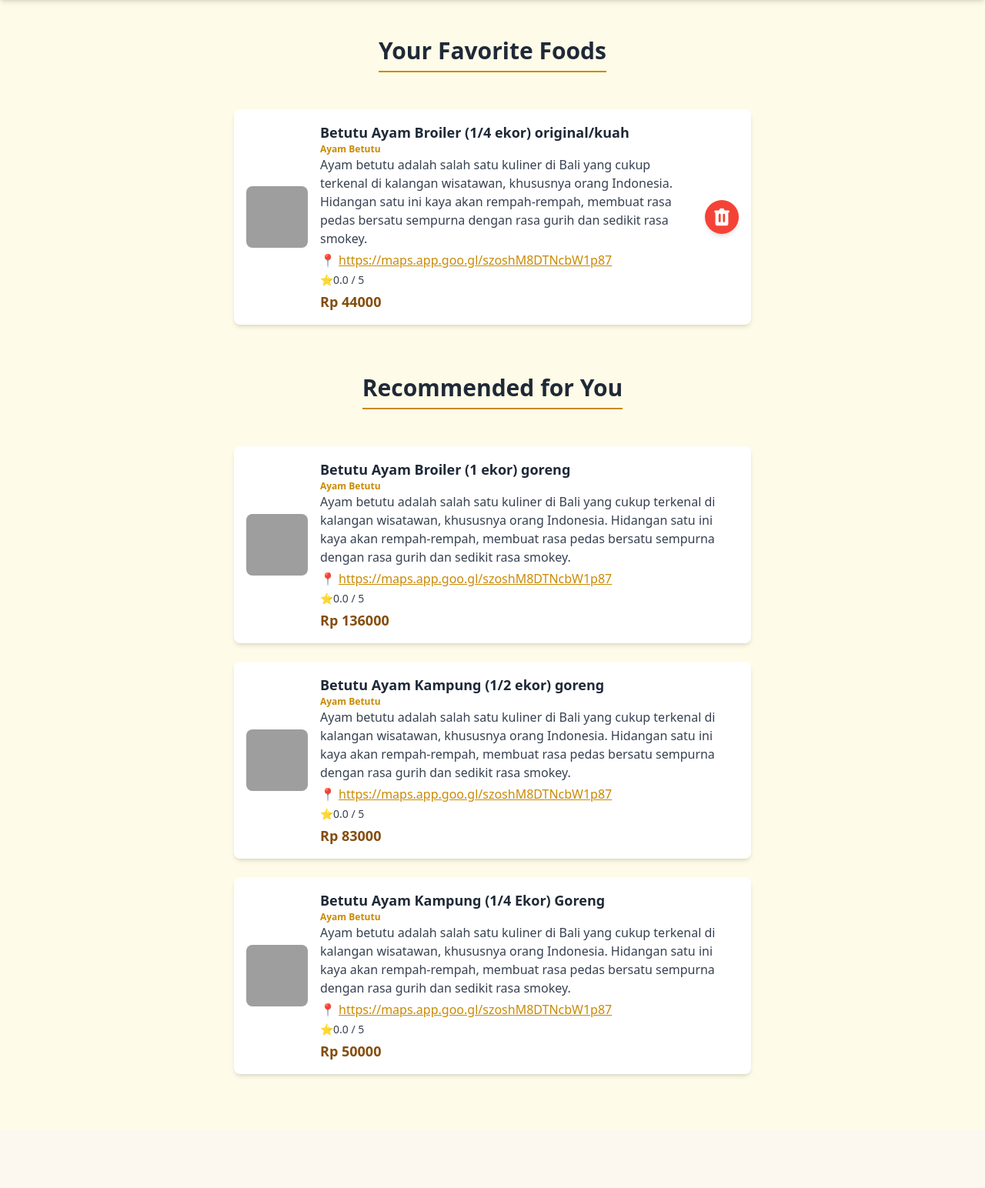
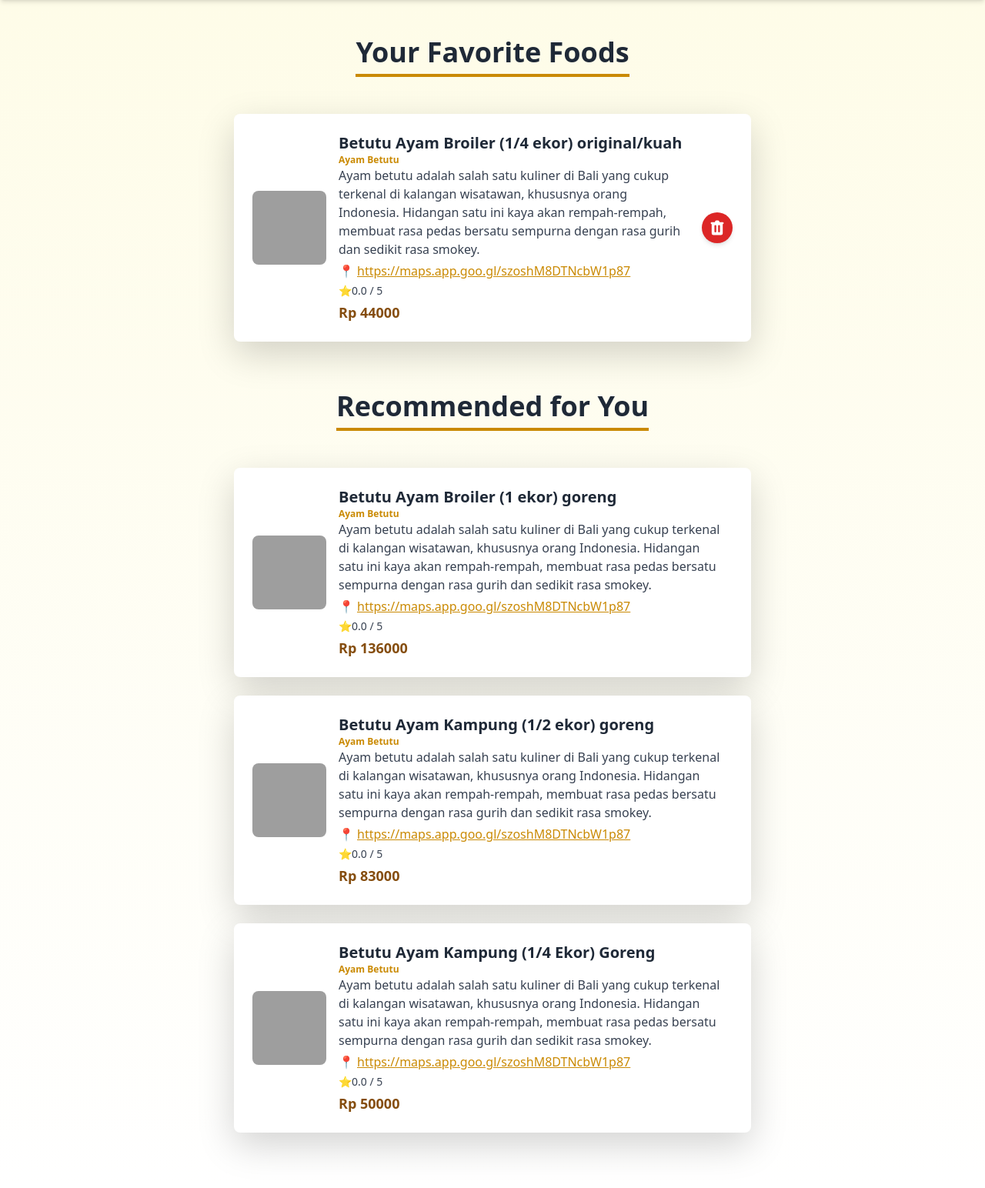
Before and after one commit to PBPC06/Dinepasar, a Django app: page /favorite/ in a window 1280 px wide. Shown: the part 64-1608 px from the top of the page at 77% size. Before the commit the page ends 1465 px from the top, so only its background shows below. Run offline with Django 5.2, Linux system fonts and the light colour scheme; a user stored in the database is signed in; data comes from the database, SQL or seed files in the repository; tables that the repository leaves empty hold one stand-in row (values such as "Sample post"); parts of the project's set-up code (start-up, migrations or seed data) failed here and were passed over; some libraries are stand-ins or nearby versions; grey boxes are pictures that could not be loaded.

Commit message:
new interface

```diff
--- a/favorite/templates/favorite/favorite_list.html
+++ b/favorite/templates/favorite/favorite_list.html
@@ -3,17 +3,17 @@
 
 {% block content %}
 {% include 'navbar.html' %}
-<div class="min-h-screen flex flex-col items-center justify-start py-5 bg-yellow-50">
-    <h2 class="text-3xl font-bold text-gray-800 mb-6 animate-fade-in border-b-2 border-yellow-600 pb-2">Your Favorite Foods</h2>
+<div class="min-h-screen flex flex-col items-center justify-start py-5 bg-gradient-to-b from-yellow-50 to-yellow-20">
+    <h2 class="text-4xl font-bold text-gray-800 mb-6 animate-fade-in border-b-4 border-yellow-600 pb-2">Your Favorite Foods</h2>
 
     <!-- Favorite Foods List -->
     <div class="mt-4 max-w-2xl w-full">
         {% for favorite in favorites %}
-            <div class="flex items-center justify-between bg-white rounded-lg shadow-md p-3 mb-4 transition-transform transform hover:scale-105 hover:shadow-lg animate-slide-up">
-                <img src="{{ favorite.food.gambar }}" alt="{{ favorite.food.nama_makanan }}" class="h-20 w-20 object-cover rounded-lg transition-transform transform hover:scale-110">
+            <div class="flex items-center justify-between bg-white rounded-lg shadow-lg p-4 mb-6 transition-transform transform hover:scale-105 hover:shadow-xl animate-slide-up">
+                <img src="{{ favorite.food.gambar }}" alt="{{ favorite.food.nama_makanan }}" class="h-24 w-24 object-cover rounded-lg transition-transform transform hover:scale-110">
 
                 <div class="flex-1 mx-3">
-                    <h3 class="font-bold text-lg text-gray-800">{{ favorite.food.nama_makanan }}</h3>
+                    <h3 class="font-bold text-xl text-gray-800">{{ favorite.food.nama_makanan }}</h3>
                     <p class="text-xs font-semibold text-yellow-600">{{ favorite.food.kategori }}</p>
                     <p class="text-gray-700 mb-1">{{ favorite.food.deskripsi }}</p>
                     <div class="flex items-center mb-1">
@@ -28,31 +28,31 @@
 
                 <form action="{% url 'favorite:delete_favorite' favorite.id %}" method="post" class="flex items-center">
                     {% csrf_token %}
-                    <button type="submit" class="bg-[#F44336] hover:bg-[#D32F2F] text-white rounded-full p-2 transition duration-300 shadow-md">
+                    <button type="submit" class="bg-red-600 hover:bg-red-700 text-white rounded-full p-2 transition duration-300 shadow-md">
                         <!-- Trash Can Icon -->
-                        <svg xmlns="http://www.w3.org/2000/svg" class="h-7 w-7" viewBox="0 0 20 20" fill="currentColor">
+                        <svg xmlns="http://www.w3.org/2000/svg" class="h-6 w-6" viewBox="0 0 20 20" fill="currentColor">
                             <path fill-rule="evenodd" d="M9 2a1 1 0 00-.894.553L7.382 4H4a1 1 0 000 2v10a2 2 0 002 2h8a2 2 0 002-2V6a1 1 0 100-2h-3.382l-.724-1.447A1 1 0 0011 2H9zM7 8a1 1 0 012 0v6a1 1 0 11-2 0V8zm5-1a1 1 0 00-1 1v6a1 1 0 102 0V8a1 1 0 00-1-1z" clip-rule="evenodd" />
                         </svg>
                     </button>
                 </form>
             </div>
         {% empty %}
-            <div class="text-center">
-                <img src="{% static 'images/notfound.png' %}" alt="Not Found" class="mb-4 h-40 w-40 object-cover mx-auto">
-                <p class="text-gray-500">No favorites yet!</p>
+            <div class="flex flex-col items-center justify-center bg-yellow-50 border border-yellow-200 rounded-lg p-5 mb-6 shadow-md">
+                <p class="text-gray-500 text-lg font-semibold">No favorites yet!</p>
+                <p class="text-gray-400 text-sm mt-1">Explore our menu and add some delicious dishes to your favorites.</p>
             </div>
         {% endfor %}
     </div>
 
     <!-- Recommended Foods Section -->
-    <h3 class="text-3xl font-bold text-gray-800 mt-10 mb-6 animate-fade-in border-b-2 border-yellow-600 pb-2">Recommended for You</h3>
+    <h3 class="text-4xl font-bold text-gray-800 mt-10 mb-6 animate-fade-in border-b-4 border-yellow-600 pb-2">Recommended for You</h3>
     <div class="mt-4 max-w-2xl w-full">
         {% for food in recommended_foods %}
-            <div class="flex items-center justify-between bg-white rounded-lg shadow-md p-3 mb-4 transition-transform transform hover:scale-105 hover:shadow-lg animate-slide-up">
-                <img src="{{ food.gambar }}" alt="{{ food.nama_makanan }}" class="h-20 w-20 object-cover rounded-lg transition-transform transform hover:scale-110">
+            <div class="flex items-center justify-between bg-white rounded-lg shadow-lg p-4 mb-6 transition-transform transform hover:scale-105 hover:shadow-xl animate-slide-up">
+                <img src="{{ food.gambar }}" alt="{{ food.nama_makanan }}" class="h-24 w-24 object-cover rounded-lg transition-transform transform hover:scale-110">
 
                 <div class="flex-1 mx-3">
-                    <h4 class="font-bold text-gray-800 text-lg">{{ food.nama_makanan }}</h4>
+                    <h4 class="font-bold text-gray-800 text-xl">{{ food.nama_makanan }}</h4>
                     <p class="text-xs font-semibold text-yellow-600">{{ food.kategori }}</p>
                     <p class="text-gray-700 mb-1">{{ food.deskripsi }}</p>
                     <div class="flex items-center mb-1">
@@ -66,8 +66,9 @@
                 </div>
             </div>
         {% empty %}
-            <div class="text-center">
-                <p class="text-gray-500">No recommended foods available at the moment!</p>
+            <div class="flex flex-col items-center justify-center bg-yellow-50 border border-yellow-200 rounded-lg p-5 mb-6 shadow-md">
+                <p class="text-gray-500 text-lg font-semibold">No recommended foods available at the moment!</p>
+                <p class="text-gray-400 text-sm mt-1">Check back later for tasty suggestions just for you.</p>
             </div>
         {% endfor %}
     </div>
--- a/favorite/urls.py
+++ b/favorite/urls.py
@@ -10,9 +10,3 @@ urlpatterns = [
     path('', favorite_list, name='favorite_list'),
     path('delete_favorite/<int:favorite_id>/', delete_favorite, name='delete_favorite'),  # URL for deleting favorite
 ]
-
-# Serve media files in production mode
-if not settings.DEBUG:
-    urlpatterns += [
-        re_path(r'^media/(?P<path>.*)$', serve, {'document_root': settings.MEDIA_ROOT}),
-    ]
```
Also changed, not shown: Dinepasar/settings.py (line endings or trailing spaces), favorite/static/images/notfound.png (deleted).
